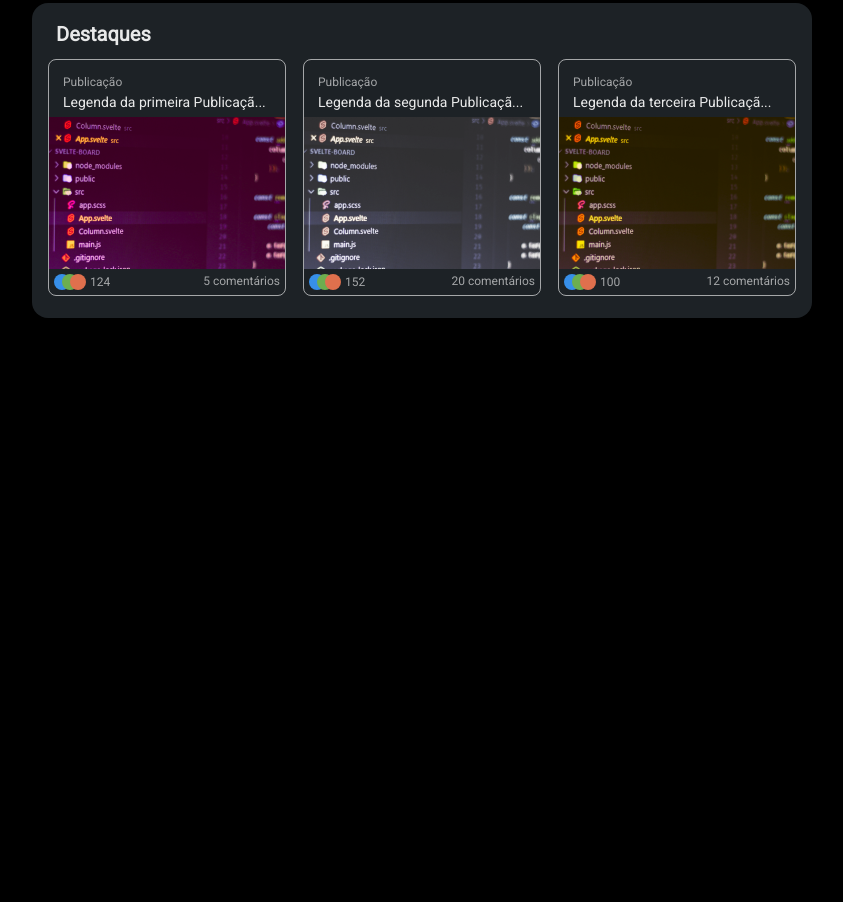
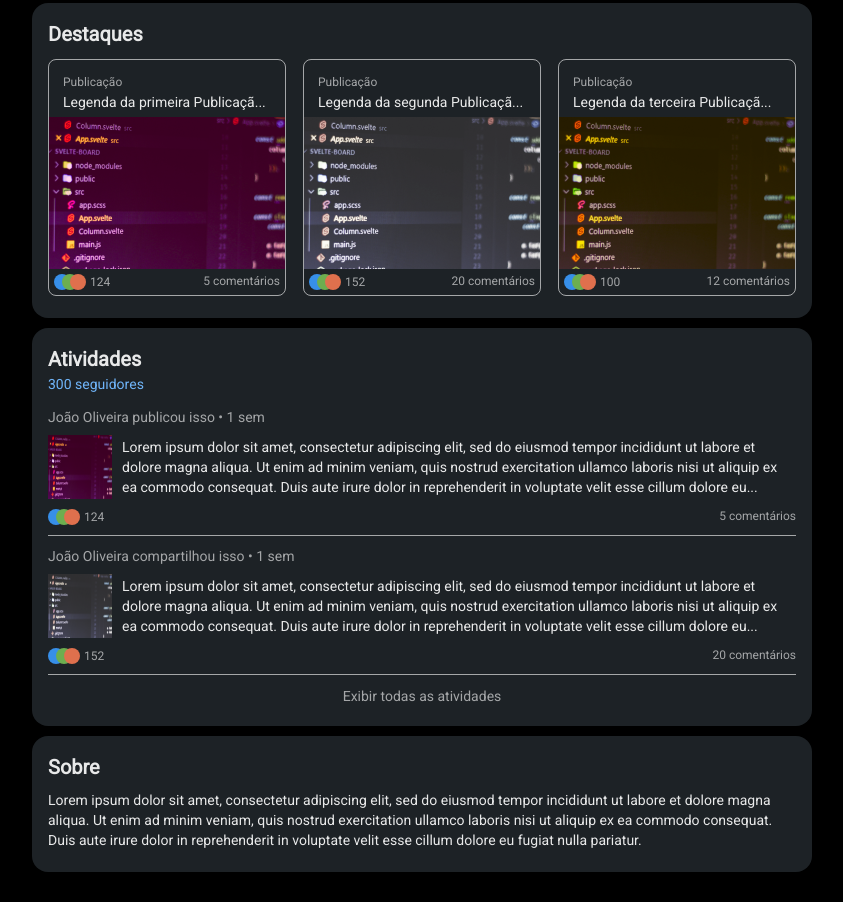
Before and after one commit to joaoliveirapb/7daysOfCode-linkedin, a plain HTML site: page index.html in a window 1280 px wide. Shown: the part 561-1463 px from the top of the page, without its empty margins (122-965 px from the left). Before the commit the page ends 909 px from the top, so only its background shows below. Drawn offline with Linux system fonts and the light colour scheme.

Commit message:
created activities and about

```diff
--- a/index.html
+++ b/index.html
@@ -149,6 +149,47 @@
           </div>
         </div>
       </div>
+
+      <div class="atividades">
+        <h2 class="atividades-titulo">Atividades</h2>
+        <span class="atividades-seguidores">300 seguidores</span>
+        <div class="atividades-publicacao">
+          <div class="atividades-item">
+            <span class="atividades-info">João Oliveira publicou isso • 1 sem</span>
+            <div class="atividades-detalhes">
+              <img class="atividades-imagem" src="images/publicacao-1.png" alt="Imagem da atividade">
+              <p class="atividades-paragrafo">Lorem ipsum dolor sit amet, consectetur adipiscing elit, sed do eiusmod tempor incididunt ut labore et dolore magna aliqua. Ut enim ad minim veniam, quis nostrud exercitation ullamco laboris nisi ut aliquip ex ea commodo consequat. Duis aute irure dolor in reprehenderit in voluptate velit esse cillum dolore eu...</p>
+            </div>
+            <div class="reacoes">
+              <div class="imagem-reacoes">
+                <img src="images/reacoes.svg" alt="Imagem das pessoas que reagiram a publicação">
+                <span>124</span>
+              </div>
+              <span class="comentarios-reacoes">5 comentários</span>
+            </div>
+          </div>
+          <div class="atividades-item">
+            <span class="atividades-info">João Oliveira compartilhou isso • 1 sem</span>
+            <div class="atividades-detalhes">
+              <img class="atividades-imagem" src="images/publicacao-2.png" alt="Imagem da atividade">
+              <p class="atividades-paragrafo">Lorem ipsum dolor sit amet, consectetur adipiscing elit, sed do eiusmod tempor incididunt ut labore et dolore magna aliqua. Ut enim ad minim veniam, quis nostrud exercitation ullamco laboris nisi ut aliquip ex ea commodo consequat. Duis aute irure dolor in reprehenderit in voluptate velit esse cillum dolore eu...</p>
+            </div>
+            <div class="reacoes">
+              <div class="imagem-reacoes">
+                <img src="images/reacoes.svg" alt="Imagem das pessoas que reagiram a publicação">
+                <span>152</span>
+              </div>
+              <span class="comentarios-reacoes">20 comentários</span>
+            </div>
+          </div>
+        </div>
+        <a href="#" class="atividades-exibicao">Exibir todas as atividades</a>
+      </div>
+
+      <div class="sobre">
+        <h2 class="sobre-titulo">Sobre</h2>
+        <p class="sobre-paragrafo">Lorem ipsum dolor sit amet, consectetur adipiscing elit, sed do eiusmod tempor incididunt ut labore et dolore magna aliqua. Ut enim ad minim veniam, quis nostrud exercitation ullamco laboris nisi ut aliquip ex ea commodo consequat. Duis aute irure dolor in reprehenderit in voluptate velit esse cillum dolore eu fugiat nulla pariatur.</p>
+      </div>
     </div>
   </main>
 </body>
--- a/style.css
+++ b/style.css
@@ -112,7 +112,7 @@ body {
   margin-bottom: 30px;
 }
 
-.informacoes-perfil, .destaques {
+.informacoes-perfil, .destaques, .atividades, .sobre {
   max-width: 780px;
   background-color: var(--fundo-card);
   border-radius: 16px;
@@ -212,12 +212,11 @@ body {
 
 /* DESTAQUES DO PERFIL */
 
-.destaques {
+.destaques, .atividades, .sobre {
   padding: 16px 16px 22px 16px;
 }
 
-.destaques-titulo {
-  margin-left: 8px;
+.destaques-titulo, .atividades-titulo, .sobre-titulo {
   font-size: 1.25em;
   line-height: 30px;
 }
@@ -270,3 +269,69 @@ body {
   font-size: 0.75em;
   color: var(--texto-secundario);
 }
+
+/* ATIVIDADES DO PERFIL */
+
+.atividades-seguidores {
+  font-size: 0.875em;
+  line-height: 20px;
+  color: #70B5F9;
+}
+
+.atividades-publicacao {
+  display: flex;
+  flex-direction: column;
+  gap: 10px;
+  margin: 13px 0;
+}
+
+.atividades-item {
+  border-bottom: 1px solid var(--texto-secundario);
+}
+
+.atividades-info {
+  font-size: 0.875em;
+  color: var(--texto-secundario);
+  line-height: 20px;
+}
+
+.atividades-detalhes {
+  display: flex;
+  align-items: center;
+  gap: 10px;
+  margin: 8px 0 10px 0;
+}
+
+.atividades-imagem {
+  width: 64px;
+  height: 64px;
+}
+
+.atividades-paragrafo {
+  font-size: 0.875em;
+  line-height: 20px;
+  max-width: 662px;
+}
+
+.atividades-item .reacoes {
+  margin: 0 0 10px 0;
+}
+
+.atividades-exibicao {
+  text-align: center;
+  font-size: 0.875em;
+  color: var(--texto-secundario);
+}
+
+/* SOBRE PERFIL */
+
+.sobre {
+  display: flex;
+  flex-direction: column;
+  gap: 8px;
+}
+
+.sobre-paragrafo {
+  font-size: 0.875em;
+  line-height: 20px;
+}
```
